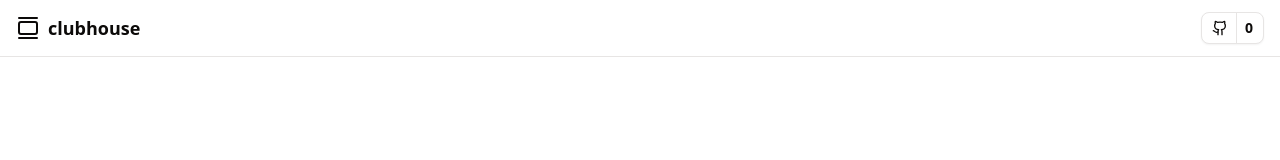
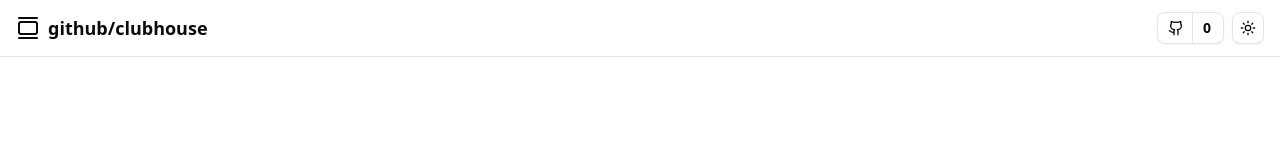
Before and after one commit to lokithor476/clubhouse, a Next.js app: page / in a window 1280 px wide. Shown: the top 160 px of the page. Built offline with nearby package versions, Linux system fonts and the light colour scheme.

Commit message:
chore: add mode-switcher for dark mode

```diff
--- /dev/null
+++ b/src/components/mode-switcher.tsx
@@ -0,0 +1,19 @@
+"use client";
+
+import { Moon, Sun } from "lucide-react";
+import { useTheme } from "next-themes";
+import { Button } from "@/components/ui/button";
+
+export function ModeSwitcher() {
+  const { theme, setTheme } = useTheme();
+
+  const toggleTheme = () => {
+    setTheme(theme === "light" ? "dark" : "light");
+  };
+  return (
+    <Button variant="outline" size="icon-sm" onClick={toggleTheme}>
+      <Sun className="size-4 dark:hidden" />
+      <Moon className="hidden size-4 dark:block" />
+    </Button>
+  );
+}
--- a/src/components/site-header.tsx
+++ b/src/components/site-header.tsx
@@ -1,5 +1,6 @@
 import { GalleryVertical, Github } from "lucide-react";
 import Link from "next/link";
+import { ModeSwitcher } from "@/components/mode-switcher";
 import { Button } from "@/components/ui/button";
 import { Separator } from "@/components/ui/separator";
 
@@ -11,15 +12,18 @@ export async function SiteHeader() {
       <div className="container mx-auto flex h-14 items-center justify-between px-4">
         <Link href="/" className="inline-flex items-center space-x-2">
           <GalleryVertical className="mr-2" />
-          <h1 className="font-bold text-lg">clubhouse</h1>
+          <h1 className="font-bold text-lg">github/clubhouse</h1>
         </Link>
+        <div className="inline-flex items-center space-x-2">
           <Link href="#" target="_blank" rel="noopener noreferrer">
             <Button variant="outline" size="sm">
               <Github className="size-4" />
               <Separator className="mx-0.5" orientation="vertical" />
-            <span className="font-semibold">{starCount}</span>
+              <span className="mx-0.5 font-semibold">{starCount}</span>
             </Button>
           </Link>
+          <ModeSwitcher />
+        </div>
       </div>
     </header>
   );
```
Lines whose indentation alone changed are shown as unchanged.
